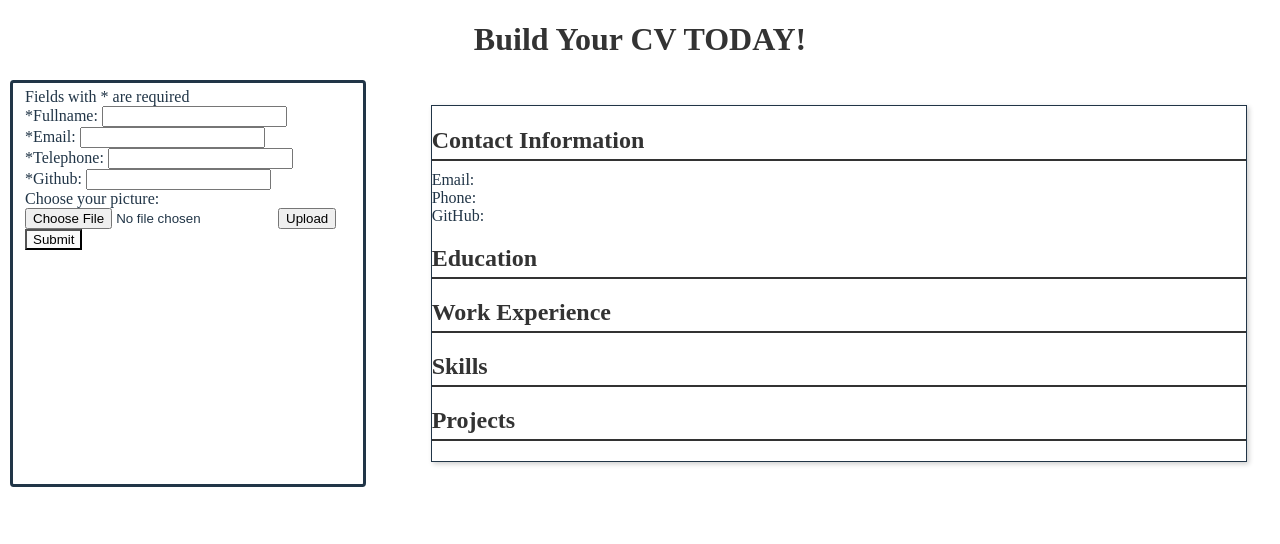
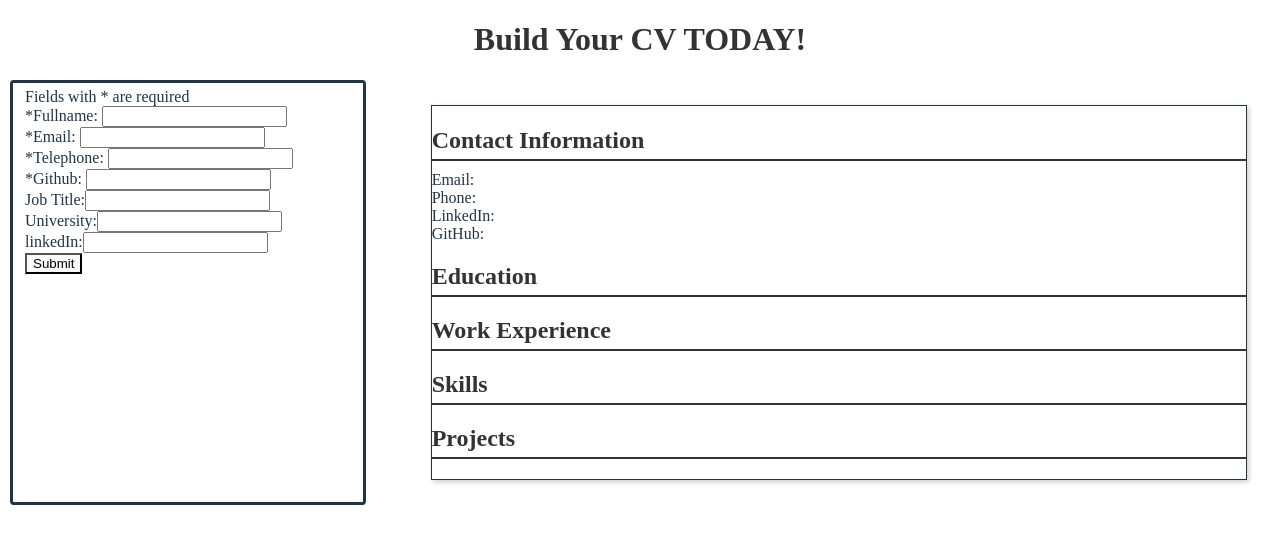
Before and after one commit to TacoWithaTwist/CV-application, a React (Vite) app: page / in a window 1280 px wide. Shown: the top 544 px of the page. Built offline with nearby package versions, Linux system fonts and the light colour scheme.

Commit message:
added other inputs and such

```diff
--- a/src/components/App.jsx
+++ b/src/components/App.jsx
@@ -6,6 +6,9 @@ function App() {
   const [email, setEmail] = useState('');
   const [phone, setPhone] = useState('');
   const [github, setGithub] = useState('');
+  const [job, setJob] = useState('');
+  const [university, setUniversity] = useState('');
+  const [linkedIn, setLinkedIn] = useState('');
   function handleFullnameChange(e) {
     setFullname(e.target.value);
   }
@@ -21,23 +24,32 @@ function App() {
   function handleSubmit(e) {
     e.preventDefault();
   }
-  function previewImage() {
-    var preview = document.getElementById('preview');
-    var fileInput = document.getElementById('imageInput');
-    var file = fileInput.files[0];
+  function handleJobChange(e) {
+    setJob(e.target.value);
+  }
+  function handleUniversityChange(e) {
+    setUniversity(e.target.value);
+  }
+  function handleLinkedInChange(e) {
+    setLinkedIn(e.target.value);
+  }
+  // function previewImage() {
+  //   var preview = document.getElementById('preview');
+  //   var fileInput = document.getElementById('imageInput');
+  //   var file = fileInput.files[0];
 
-    if (file) {
-      var reader = new FileReader();
+  //   if (file) {
+  //     var reader = new FileReader();
 
-      reader.onload = function (e) {
-        preview.src = e.target.result;
-      };
+  //     reader.onload = function (e) {
+  //       preview.src = e.target.result;
+  //     };
 
-      reader.readAsDataURL(file);
-    } else {
-      preview.src = '#';
-    }
-  }
+  //     reader.readAsDataURL(file);
+  //   } else {
+  //     preview.src = '#';
+  //   }
+  // }
   return (
     <>
       <h1 className="bigHeader">Build Your CV TODAY!</h1>
@@ -100,7 +112,7 @@ function App() {
                 />
               </label>
             </div>
-            <div>
+            {/* <div>
               <label htmlFor="imageInput">Choose your picture:</label>
               <input
                 type="file"
@@ -113,6 +125,38 @@ function App() {
                 value="Upload"
                 onChange={previewImage}
               ></input>
+            </div> */}
+            <div>
+              <label htmlFor="job Title">
+                Job Title:
+                <input
+                  type="text"
+                  name="job"
+                  id="job"
+                  value={job}
+                  onChange={handleJobChange}
+                />
+              </label>
+              <label htmlFor="University">
+                University:
+                <input
+                  type="text"
+                  name="university"
+                  id="university"
+                  value={university}
+                  onChange={handleUniversityChange}
+                />
+              </label>
+              <label htmlFor="LinkedIn">
+                linkedIn:
+                <input
+                  type="text"
+                  name="LinkedIn"
+                  id="LinkedIn"
+                  value={linkedIn}
+                  onChange={handleLinkedInChange}
+                />
+              </label>
             </div>
             <button type="submit">Submit</button>
           </form>
@@ -123,6 +167,9 @@ function App() {
             email={email}
             phone={phone}
             github={github}
+            job={job}
+            university={university}
+            linkedIn={linkedIn}
           />
         </div>
       </div>
--- a/src/components/Preview.jsx
+++ b/src/components/Preview.jsx
@@ -5,14 +5,14 @@ function Preview(props) {
     <>
       <header>
         <h1>{props.fullname}</h1>
-        {/* <p>{props.job}</p> */}
+        <p>{props.job}</p>
       </header>
 
       <section className="section">
         <h2>Contact Information</h2>
         <p>Email: {props.email}</p>
         <p>Phone: {props.phone}</p>
-        {/* <p>LinkedIn: {props.linkedIn}</p> */}
+        <p>LinkedIn: {props.linkedIn}</p>
         <p>GitHub: {props.github}</p>
       </section>
 
@@ -64,5 +64,7 @@ Preview.propTypes = {
   email: Proptypes.string,
   phone: Proptypes.string,
   github: Proptypes.string,
+  job: Proptypes.string,
+  linkedIn: Proptypes.string,
 };
 export default Preview;
```
